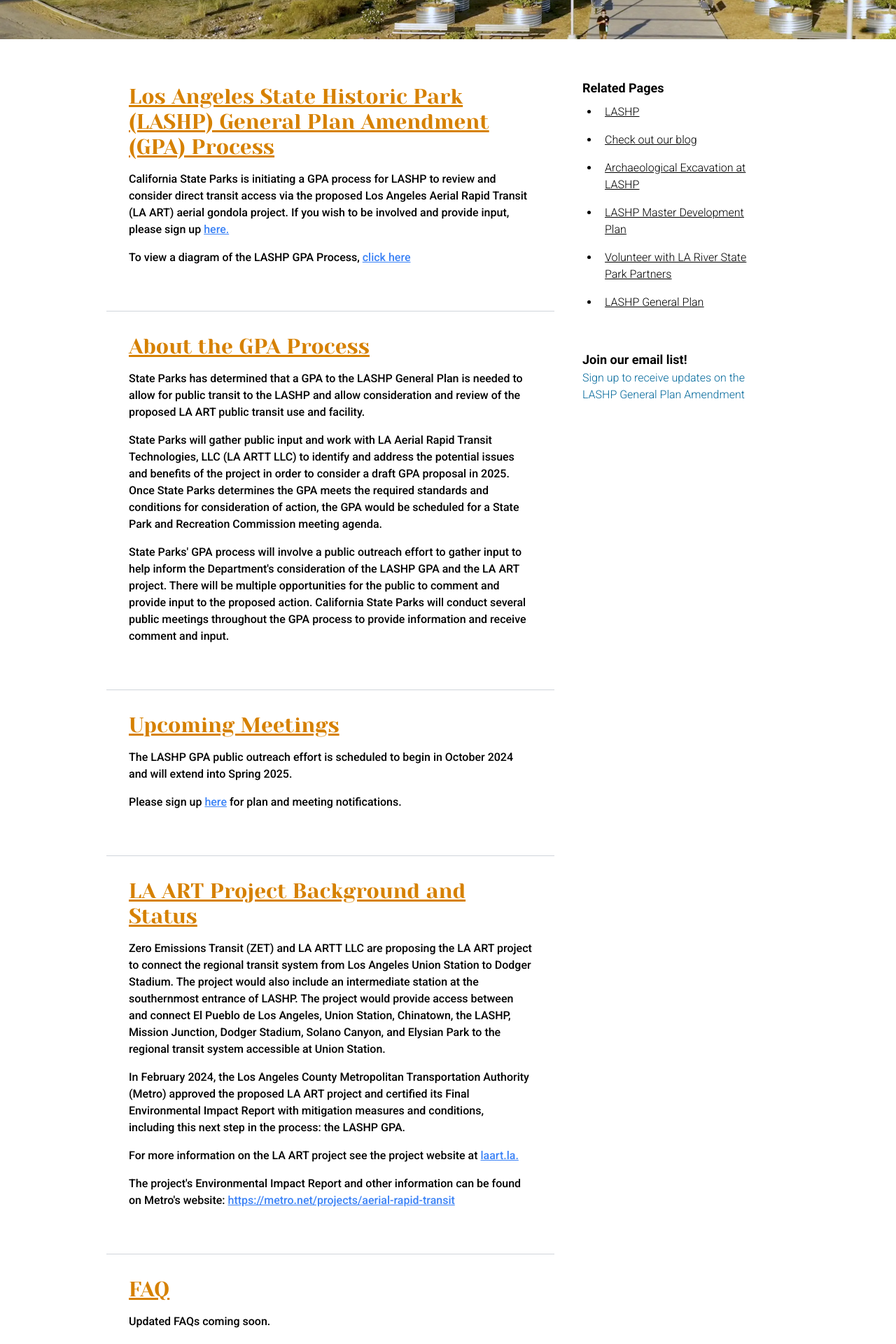
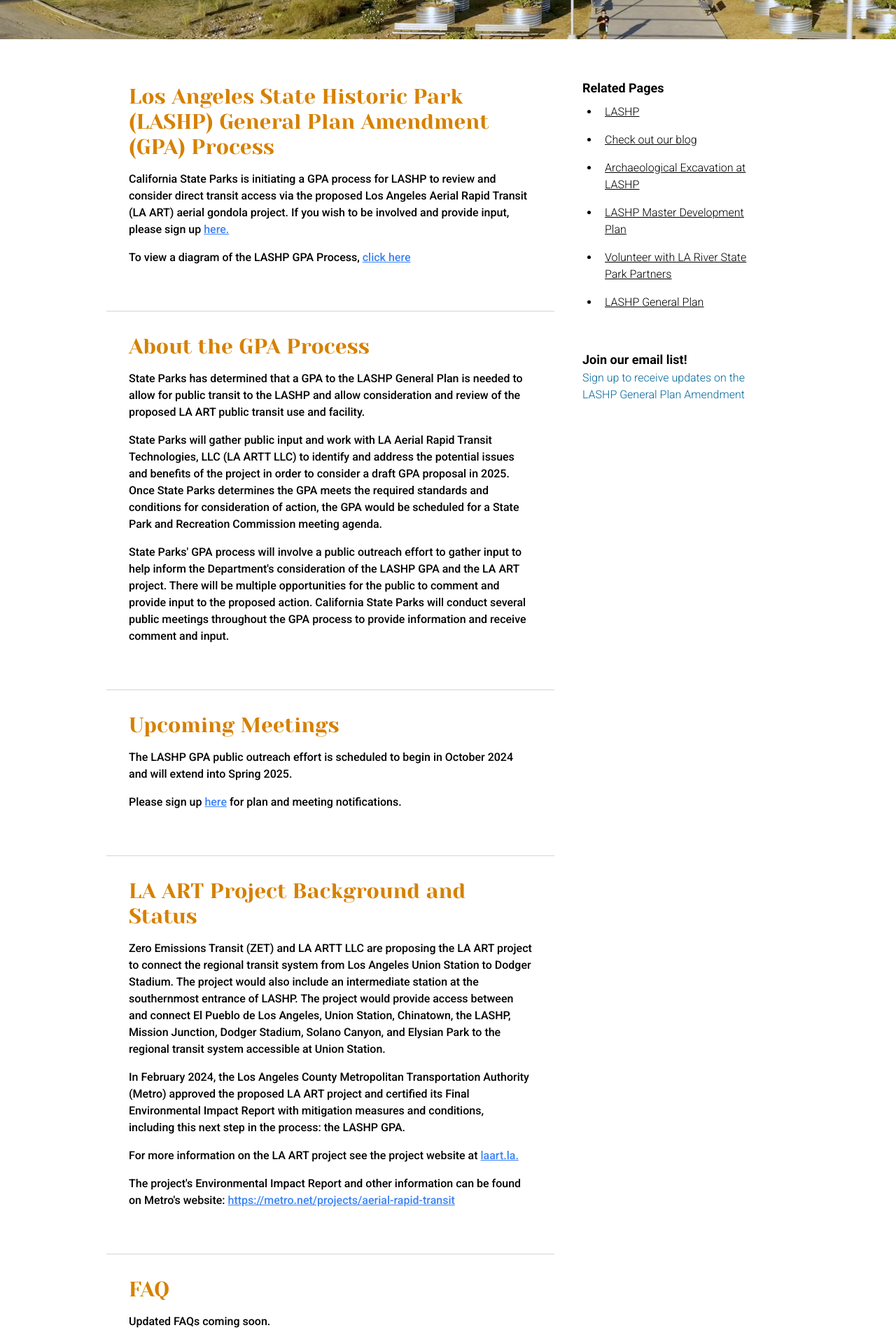
Before and after one commit to AECOMVizStudio/la_art, a React (Vite) app: page / in a window 1280 px wide. Shown: the part 540-2460 px from the top of the page at 70% size. Built offline with nearby package versions, Linux system fonts and the light colour scheme.

Commit message:
Styling changes for section titles

```diff
--- a/src/components/children/Headings/About.tsx
+++ b/src/components/children/Headings/About.tsx
@@ -6,7 +6,7 @@
         className="border-t border-gray-300 mb-8 p-8"
     >
 
-          <h2 className="text-3xl yeseva font-bold underline text-burnt-orange">
+          <h2 className="text-3xl yeseva font-bold text-burnt-orange">
           About the GPA Process
           </h2>
 
--- a/src/components/children/Headings/Background.tsx
+++ b/src/components/children/Headings/Background.tsx
@@ -6,7 +6,7 @@
             className="border-t border-gray-300 mb-8 p-8"
         >
 
-          <h2 className="text-3xl yeseva font-bold underline text-burnt-orange">
+          <h2 className="text-3xl yeseva font-bold text-burnt-orange">
           LA ART Project Background and Status
           </h2>
 
--- a/src/components/children/Headings/FAQ.tsx
+++ b/src/components/children/Headings/FAQ.tsx
@@ -5,7 +5,7 @@
             tabIndex={0}
             className="border-t border-gray-300 mb-8 p-8"
         >
-            <h2 className="text-3xl yeseva font-bold underline text-burnt-orange">
+            <h2 className="text-3xl yeseva font-bold text-burnt-orange">
             FAQ
             </h2>
             <p className="font-medium pt-4">Updated FAQs coming soon.</p>
--- a/src/components/children/Headings/GeneralPlan.tsx
+++ b/src/components/children/Headings/GeneralPlan.tsx
@@ -13,7 +13,7 @@
             className="mb-8 p-8"
         >
 
-        <h2 className="text-3xl yeseva font-bold underline text-burnt-orange">
+        <h2 className="text-3xl yeseva font-bold text-burnt-orange">
         Los Angeles State Historic Park (LASHP) General Plan Amendment (GPA) Process
         </h2>
 
--- a/src/components/children/Headings/Upcoming.tsx
+++ b/src/components/children/Headings/Upcoming.tsx
@@ -6,7 +6,7 @@
         className="border-t border-gray-300 mb-8 p-8"
     >
 
-          <h2 className="text-3xl yeseva font-bold underline text-burnt-orange ">
+          <h2 className="text-3xl yeseva font-bold text-burnt-orange">
           Upcoming Meetings
           </h2>
 
```
